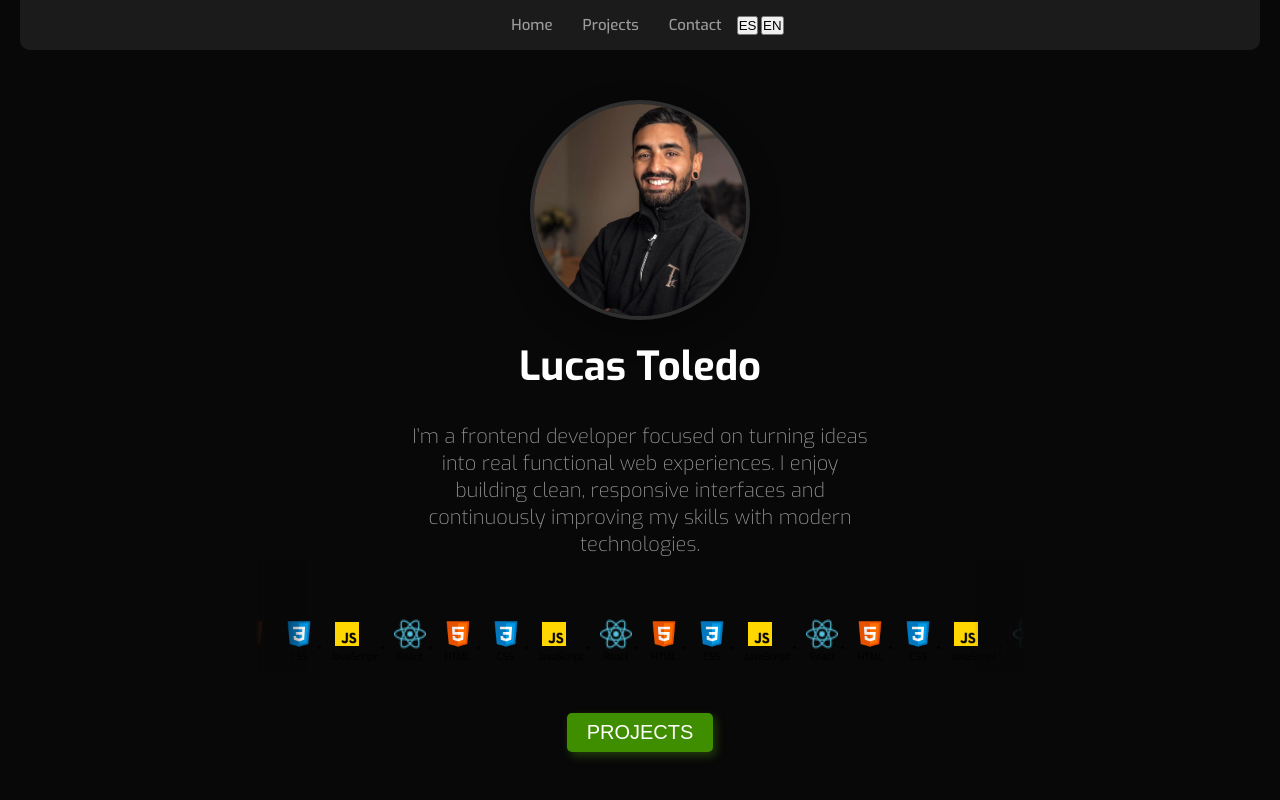
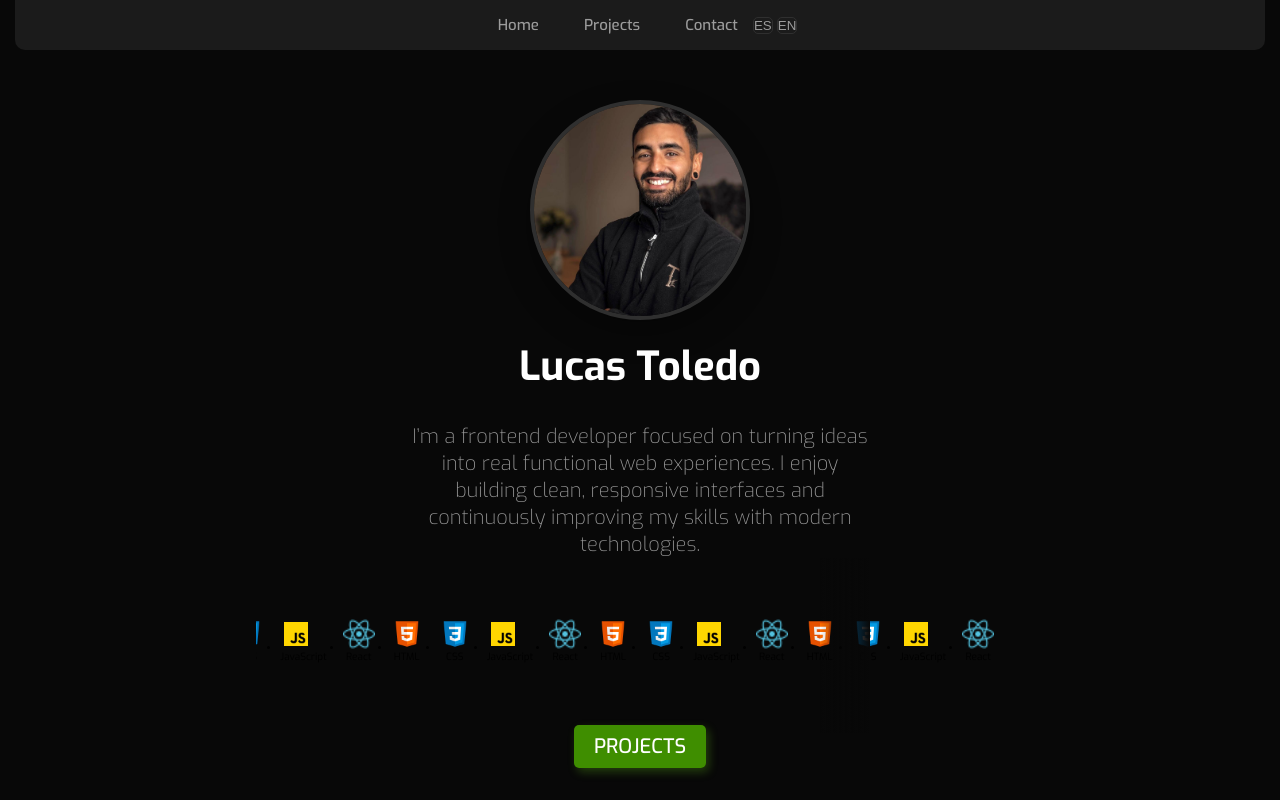
Before and after one commit to KrommoLT/Portfolio, a plain HTML site: page index.html in a window 1280 px wide. Shown: the top 800 px of the page. Drawn offline with Linux system fonts and the light colour scheme.

Commit message:
correccion en carrouseles, correcciones css en navbar, correcciones en boton de Projects

```diff
--- a/index.css
+++ b/index.css
@@ -26,16 +26,39 @@ html {
 .navbar__list {
   list-style: none;
   display: flex;
-  justify-content: center;
+  padding: 1rem 0;
+  justify-content: space-between;
   align-items: center;
-  padding: 1rem 0;
 }
-a {
+.button_menu {
+  display: flex;
+  gap: 1.5rem;
+}
+.lenguage_menu{
+  display: flex;
+
+}
+.navbar,a {
   text-decoration: none;
   color: #9c9c9c;
   font-size: 1.5rem;
   font-weight: 500;
   margin: 0 1.5rem;
+}
+a:hover {
+  background-color: #2f2f2f;
+  color: #ffffff;
+}
+
+.lenguage_icon{
+  background-color: transparent;
+  border: 1px solid #2f2f2f;
+  border-radius: 5px;
+  color: #9c9c9c;
+}
+.lenguage_icon:hover{
+  cursor: pointer;
+  background-color: #2f2f2f;
 }
 .lenguage_icon a {
   margin-left: 80px;
@@ -94,7 +117,7 @@ a {
 .tech-track {
   display: flex;
   gap: 1.6rem;
-  margin: 5rem 0 0 0;
+  margin: 5rem 0 6rem 0;
   width: max-content;
   padding: 1rem 0;
   transition: transform 0.3s ease;
@@ -127,7 +150,7 @@ a {
   display: block;
 }
 .toProjects {
-  margin-top: 4rem;
+  margin-top: 6rem;
   padding: 0.8rem 2rem;
   font-size: 2rem;
   color: #ffffff;
@@ -136,6 +159,7 @@ a {
   border: none;
   border-radius: 5px;
   cursor: pointer;
+  text-decoration: none;
 }
 /*--------MY WORK SECTION--------*/
 .main1 {
--- a/index.html
+++ b/index.html
@@ -18,9 +18,12 @@
     <header class="header">
       <nav class="navbar">
         <ul class="navbar__list">
+          <div class="button_menu">
           <li><a id="homeLink" href="#home">Home</a></li>
           <li><a id="projectsLink" href="#projects">Projects</a></li>
           <li><a id="contactLink" href="#contactInfo">Contact</a></li>
+          </div>
+          <div class="lenguage_menu">
           <li>
             <button class="lenguage_icon" onclick="ChangeLanguage('esp')">
               <span>ES</span>
@@ -29,6 +32,7 @@
               <span>EN</span>
             </button>
           </li>
+          </div>
         </ul>
       </nav>
       <div class="main_img">
@@ -51,47 +55,27 @@
         <ul class="tech-track">
           <li>
             <span class="technologies_logos"
-              ><img src="./assets/htmlLogo.png" alt="HTML LOGO" /></span
-            >HTML
+              ><img src="./assets/htmlLogo.png" alt="HTML LOGO" />HTML</span
+            >
           </li>
           <li>
             <span class="technologies_logos"
-              ><img src="./assets/cssLogo.png" alt="CSS LOGO" /></span
-            >CSS
+              ><img src="./assets/cssLogo.png" alt="CSS LOGO" />CSS</span
+            >
           </li>
           <li>
             <span class="technologies_logos"
-              ><img src="./assets/jsLogo.png" alt="JavaScript LOGO" /></span
-            >JavaScript
+              ><img src="./assets/jsLogo.png" alt="JavaScript LOGO" />JavaScript</span
+            >
           </li>
           <li>
             <span class="technologies_logos"
-              ><img src="./assets/reactLogo.png" alt="React LOGO" /></span
-            >React
-          </li>
-          <li aria-hidden="true">
-            <span class="technologies_logos"
-              ><img src="./assets/htmlLogo.png" alt="" /></span
-            >HTML
-          </li>
-          <li aria-hidden="true">
-            <span class="technologies_logos"
-              ><img src="./assets/cssLogo.png" alt="" /></span
-            >CSS
-          </li>
-          <li aria-hidden="true">
-            <span class="technologies_logos"
-              ><img src="./assets/jsLogo.png" alt="" /></span
-            >JavaScript
-          </li>
-          <li aria-hidden="true">
-            <span class="technologies_logos"
-              ><img src="./assets/reactLogo.png" alt="" /></span
-            >React
+              ><img src="./assets/reactLogo.png" alt="React LOGO" />React</span
+            >
           </li>
         </ul>
       </div>
-      <button class="toProjects">PROJECTS</button>
+      <a href="#projects" class="toProjects">PROJECTS</a>
     </header>
     <main class="main1">
       <section class="myWork_section" id="projects">
@@ -186,7 +170,7 @@
         </p>
       </section>
     </main>
-    <section class="contactInfo">
+    <section id="contactInfo" class="contactInfo">
       <h2 id="contactTitle" class="contactInfo_title">Contact Info</h2>
       <p id="contactInfo_description" class="contactInfo_description">
         Feel free to reach out if you have any questions or opportunities!
--- a/js/idiomas.js
+++ b/js/idiomas.js
@@ -20,7 +20,7 @@ const textos = {
     "contact": "Contacto"
   }
 }
-
+/* Función para cambiar el idioma del sitio web */
 function ChangeLanguage(idioma) {
     const homeEl = document.getElementById("homeLink");
     const aboutEl = document.getElementById("aboutTitle");
--- a/js/index.js
+++ b/js/index.js
@@ -3,20 +3,29 @@ const projectsTrack = document.querySelector(".projects-track");
 const techWrapper = document.querySelector(".technologies");
 const techTrack = techWrapper ? (techWrapper.querySelector(".tech-track") || techWrapper.querySelector("ul")) : null;
 
-function setupLoopingCarousel(wrapper, track, speed = 0.4, cloneMultiplier = 2, pauseOnHover = true) {
+/*
+ * Sets up a looping carousel effect for a given wrapper and track.
+ * @param {HTMLElement} wrapper - The container element for the carousel.
+ * @param {HTMLElement} track - The track element containing the carousel items.
+ * @param {number} speed - The speed of the carousel animation.
+ * @param {number} cloneMultiplier - The multiplier for cloning items.
+ * @param {boolean} pauseOnHover - Whether to pause the carousel on hover.
+ */
+function setupLoopingCarousel(wrapper, track, speed = 0.6, cloneMultiplier = 2, pauseOnHover = true) {
   if (!wrapper || !track) return;
 
   const items = Array.from(track.children);
   if (items.length === 0) return;
 
-  // Ensure the track is styled as a flexible horizontal strip.
+  wrapper.style.overflowX = wrapper.style.overflowX || "auto";
+  wrapper.style.scrollBehavior = wrapper.style.scrollBehavior || "auto";
   track.style.display = track.style.display || "flex";
   track.style.width = track.style.width || "max-content";
 
-  // Duplicate the items so the track can loop continuously.
-  const targetWidth = wrapper.clientWidth * cloneMultiplier;
+  const originalScrollWidth = track.scrollWidth;
+  const targetWidth = Math.max(wrapper.clientWidth + originalScrollWidth, originalScrollWidth * 2);
   let clonePasses = 0;
-  while (track.scrollWidth < targetWidth && clonePasses < 8) {
+  while (track.scrollWidth < targetWidth && clonePasses < 12) {
     items.forEach((item) => {
       const clone = item.cloneNode(true);
       clone.setAttribute("aria-hidden", "true");
@@ -25,27 +34,17 @@ function setupLoopingCarousel(wrapper, track, speed = 0.4, cloneMultiplier = 2,
     clonePasses += 1;
   }
 
-  if (track.scrollWidth <= wrapper.clientWidth && clonePasses < 12) {
-    while (track.scrollWidth <= wrapper.clientWidth && clonePasses < 12) {
-      items.forEach((item) => {
-        const clone = item.cloneNode(true);
-        clone.setAttribute("aria-hidden", "true");
-        track.appendChild(clone);
-      });
-      clonePasses += 1;
-    }
+  if (track.scrollWidth <= wrapper.clientWidth) {
+    console.warn("[carousel] track width is not greater than wrapper width", {
+      wrapperClientWidth: wrapper.clientWidth,
+      trackScrollWidth: track.scrollWidth,
+      clonePasses,
+    });
+    return;
   }
 
-  console.debug("[carousel] setup", {
-    wrapperClass: wrapper.className,
-    trackClass: track.className,
-    wrapperClientWidth: wrapper.clientWidth,
-    trackScrollWidth: track.scrollWidth,
-    clonePasses,
-    pauseOnHover,
-  });
-
-  const loopPoint = track.scrollWidth / 2;
+  wrapper.scrollLeft = 0;
+  const loopPoint = originalScrollWidth;
   let paused = false;
 
   if (pauseOnHover) {
@@ -78,5 +77,5 @@ window.addEventListener("load", () => {
     console.warn("[carousel] technologies carousel missing wrapper or track", { techWrapper, techTrack });
   }
   setupLoopingCarousel(projectsWrapper, projectsTrack, 0.5, 2, true);
-  setupLoopingCarousel(techWrapper, techTrack, 0.3, 2, true);
+  setupLoopingCarousel(techWrapper, techTrack, 1.2, 2, true);
 });
```
